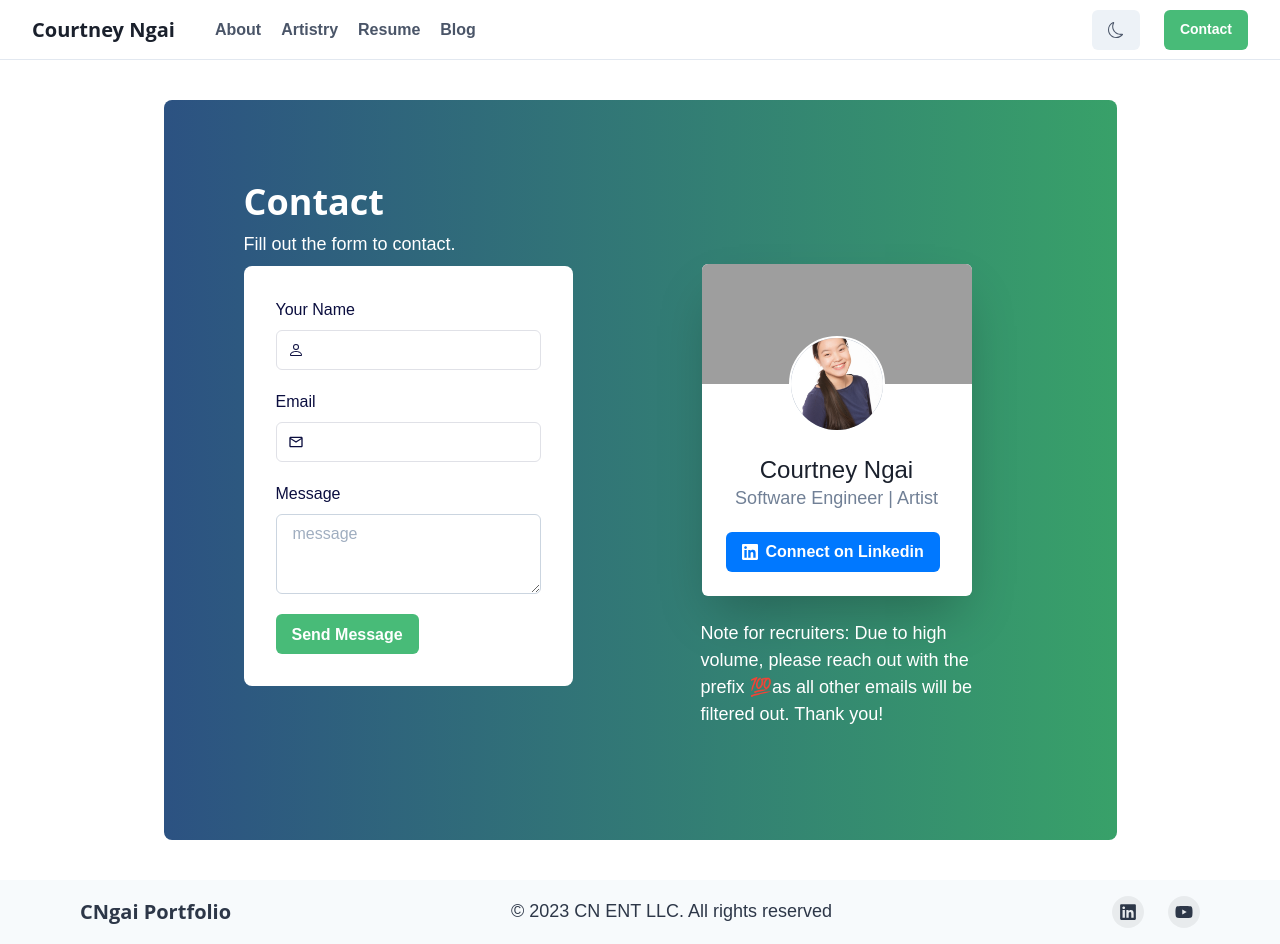
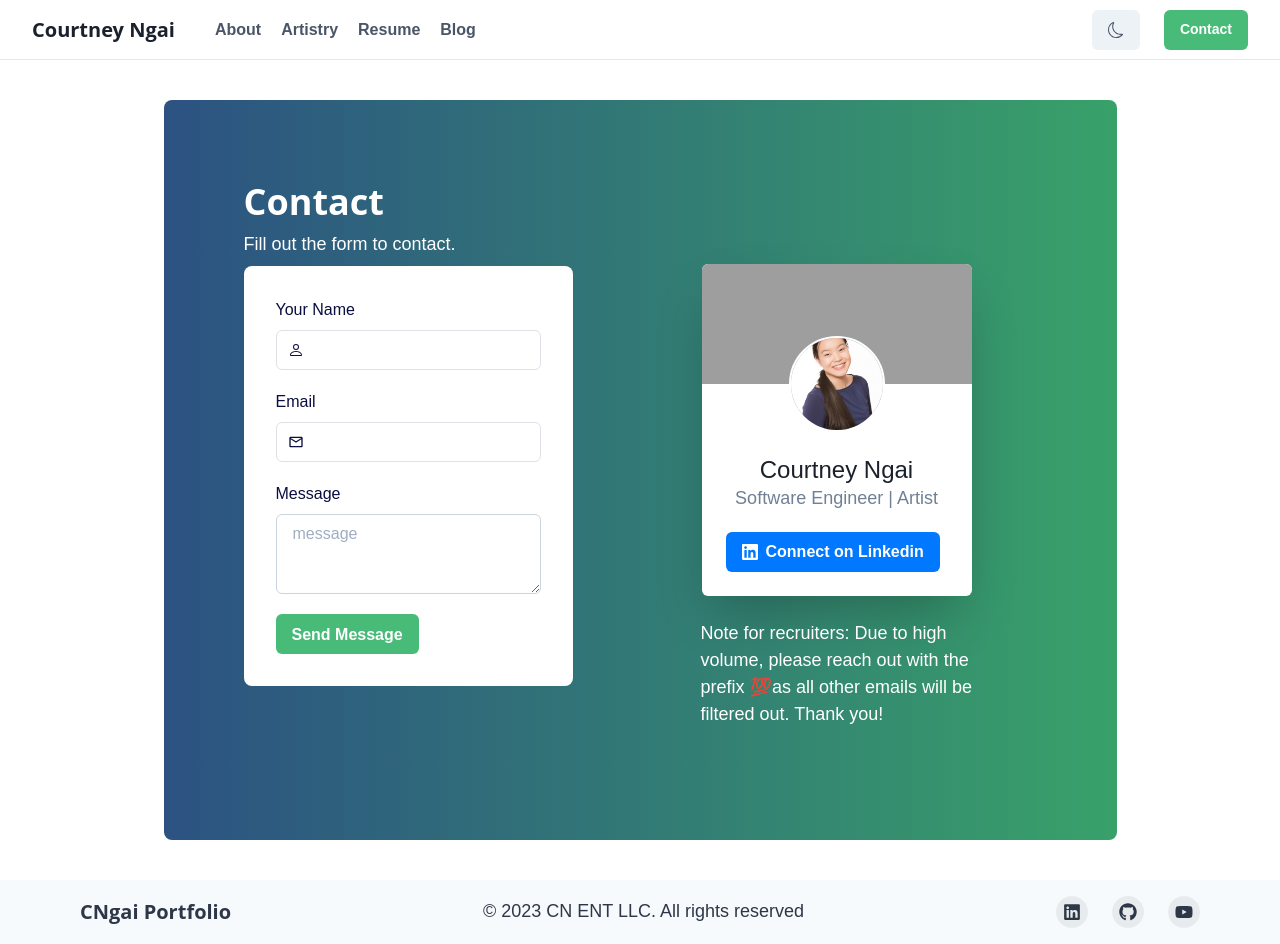
Before and after one commit to ninjaNgai/portfolio-blog-ts, a Next.js app: page /contact in a window 1280 px wide. Built offline with nearby package versions, Linux system fonts and the light colour scheme; grey boxes are pictures that could not be loaded.

Commit message:
Added GitHub icon, Changed tab title

```diff
--- a/components/footer/index.tsx
+++ b/components/footer/index.tsx
@@ -1,5 +1,5 @@
 import { Box, Container, Heading, Stack, Text, useColorModeValue } from '@chakra-ui/react';
-import { FaLinkedin, FaYoutube } from 'react-icons/fa';
+import { FaLinkedin, FaYoutube, FaGithub } from 'react-icons/fa';
 import { SocialFooterButton } from '../SocialFooterButton';
 
 const Logo = () => {
@@ -37,6 +37,12 @@ export default function Footer() {
             <FaLinkedin />
           </SocialFooterButton>
           <SocialFooterButton
+            label={'GitHub'}
+            href={'https://github.com/ninjaNgai'}
+            target={'_blank'}>
+            <FaGithub />
+          </SocialFooterButton>
+          <SocialFooterButton
             label={'YouTube'}
             href={'https://www.linkedin.com/in/courtneyngai1010/'}
             target={'_blank'}>
--- a/components/front-matter.tsx
+++ b/components/front-matter.tsx
@@ -13,7 +13,7 @@ const FrontMatter = ({ matter }) => {
         <Box>
           <Avatar size="xs" src={'https://avatars0.githubusercontent.com/ninjaNgai'} />
           <Box as="span" fontSize="sm" ml="10px">
-            Ankit Kumar / {format(parseISO(matter.publishedAt), 'MMMM dd, yyyy')}
+            Courtney Ngai / {format(parseISO(matter.publishedAt), 'MMMM dd, yyyy')}
           </Box>
         </Box>
         <Box fontSize="sm" display="flex" alignItems="center">
--- a/pages/artistry.tsx
+++ b/pages/artistry.tsx
@@ -1,4 +1,5 @@
 import { Box } from '@chakra-ui/react';
+import Head from 'next/head';
 import Navbar from '@/components/navbar';
 import Footer from '@/components/footer';
 import Artistry from '@/components/artistry';
@@ -6,6 +7,9 @@ import Artistry from '@/components/artistry';
 function ArtistryPage() {
   return (
     <>
+      <Head>
+        <title>CNgai | Artistry</title>
+      </Head>
       <Box minHeight="90vh" id="artistry">
         <Navbar />
         <Artistry />
--- a/pages/projects.tsx
+++ b/pages/projects.tsx
@@ -5,7 +5,7 @@ const ProjectsPage = () => {
   return (
     <>
       <Head>
-        <title>KnowAnkit | Projects</title>
+        <title>CNgai | Projects</title>
       </Head>
       <Projects />
     </>
```
